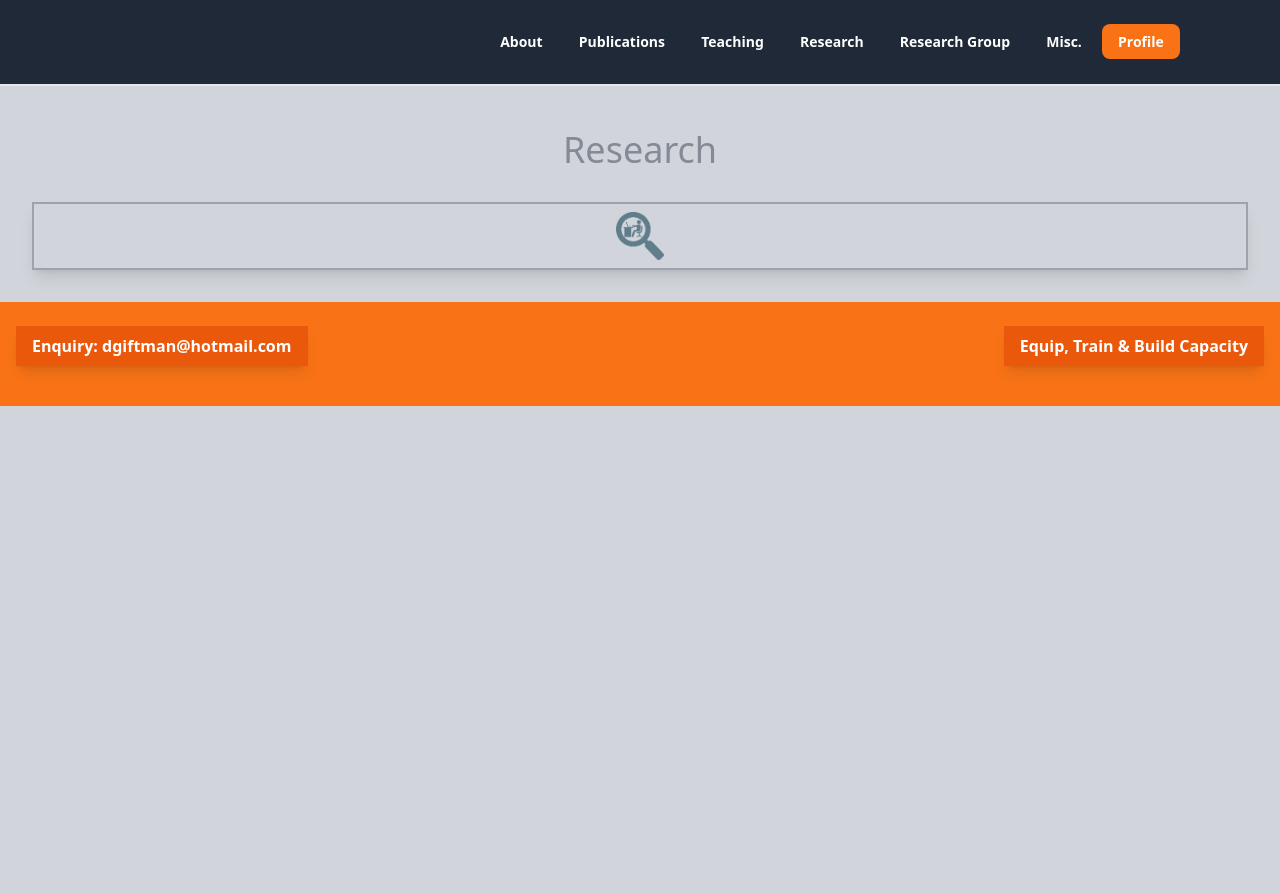
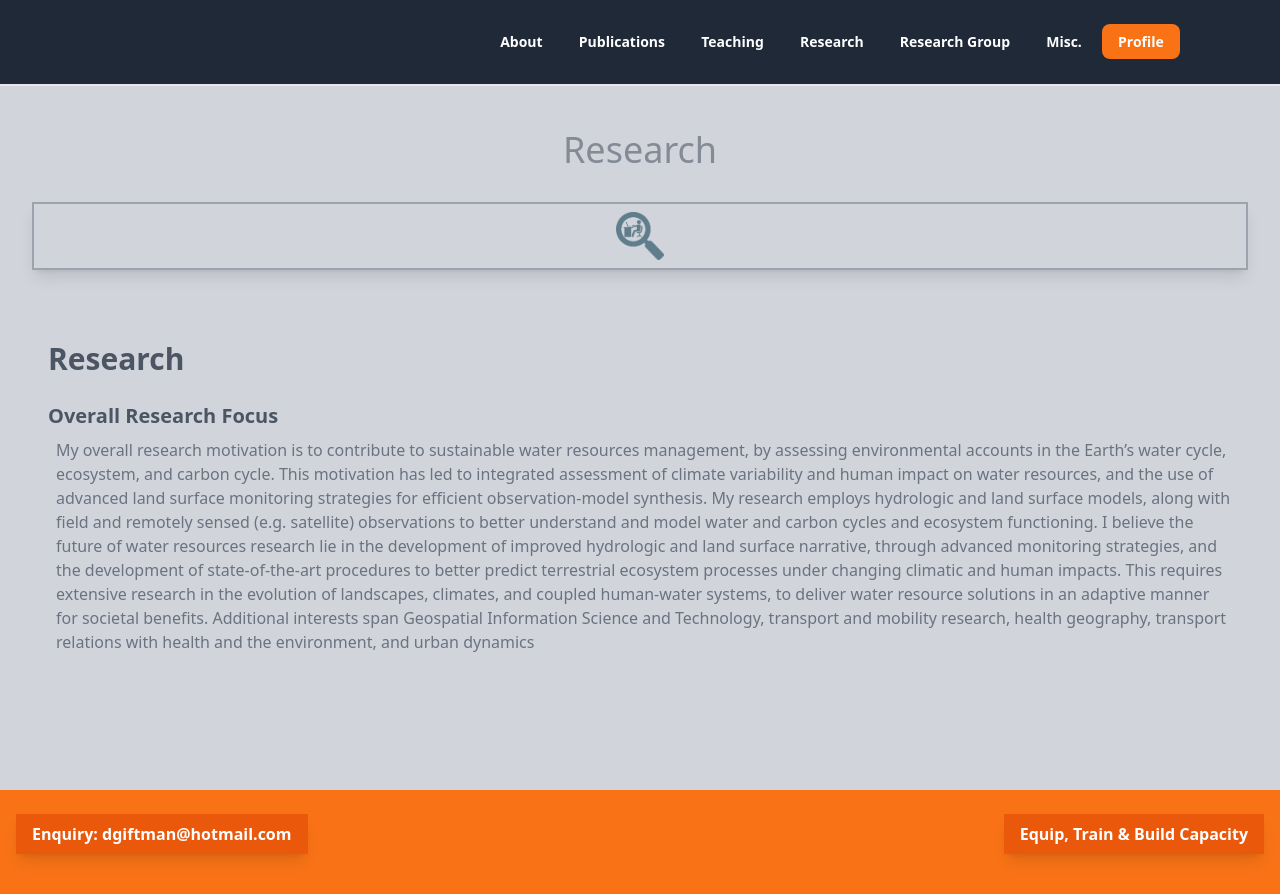
Before and after one commit to boatengjephthah27/dgiftman.com, a website: page public/research.html in a window 1280 px wide. Before the commit the page ends 800 px from the top, so only its background shows below. Drawn offline with Linux system fonts and the light colour scheme; a web font is replaced by a local one.

Commit message:
research page done

```diff
--- a/public/research.html
+++ b/public/research.html
@@ -35,8 +35,16 @@
 
     </div>
 
-    <section>
+    <section id="wt" class="p-cards mb-[10%]">
 
+        <h1 class="pub-tit">Research</h1>
+
+        <h3 class="text-xl font-semibold mt-4">
+            Overall Research Focus
+        </h3>
+        <p class="pl-2 text-gray-500 font-medium py-2">
+            My overall research motivation is to contribute to sustainable water resources management, by assessing environmental accounts in the Earth’s water cycle, ecosystem, and carbon cycle. This motivation has led to integrated assessment of climate variability and human impact on water resources, and the use of advanced land surface monitoring strategies for efficient observation-model synthesis. My research employs hydrologic and land surface models, along with field and remotely sensed (e.g. satellite) observations to better understand and model water and carbon cycles and ecosystem functioning. I believe the future of water resources research lie in the development of improved hydrologic and land surface narrative, through advanced monitoring strategies, and the development of state-of-the-art procedures to better predict terrestrial ecosystem processes under changing climatic and human impacts. This requires extensive research in the evolution of landscapes, climates, and coupled human-water systems, to deliver water resource solutions in an adaptive manner for societal benefits. Additional interests span Geospatial Information Science and Technology, transport and mobility research, health geography, transport relations with health and the environment, and urban dynamics
+        </p>
     </section>
 
 
```
